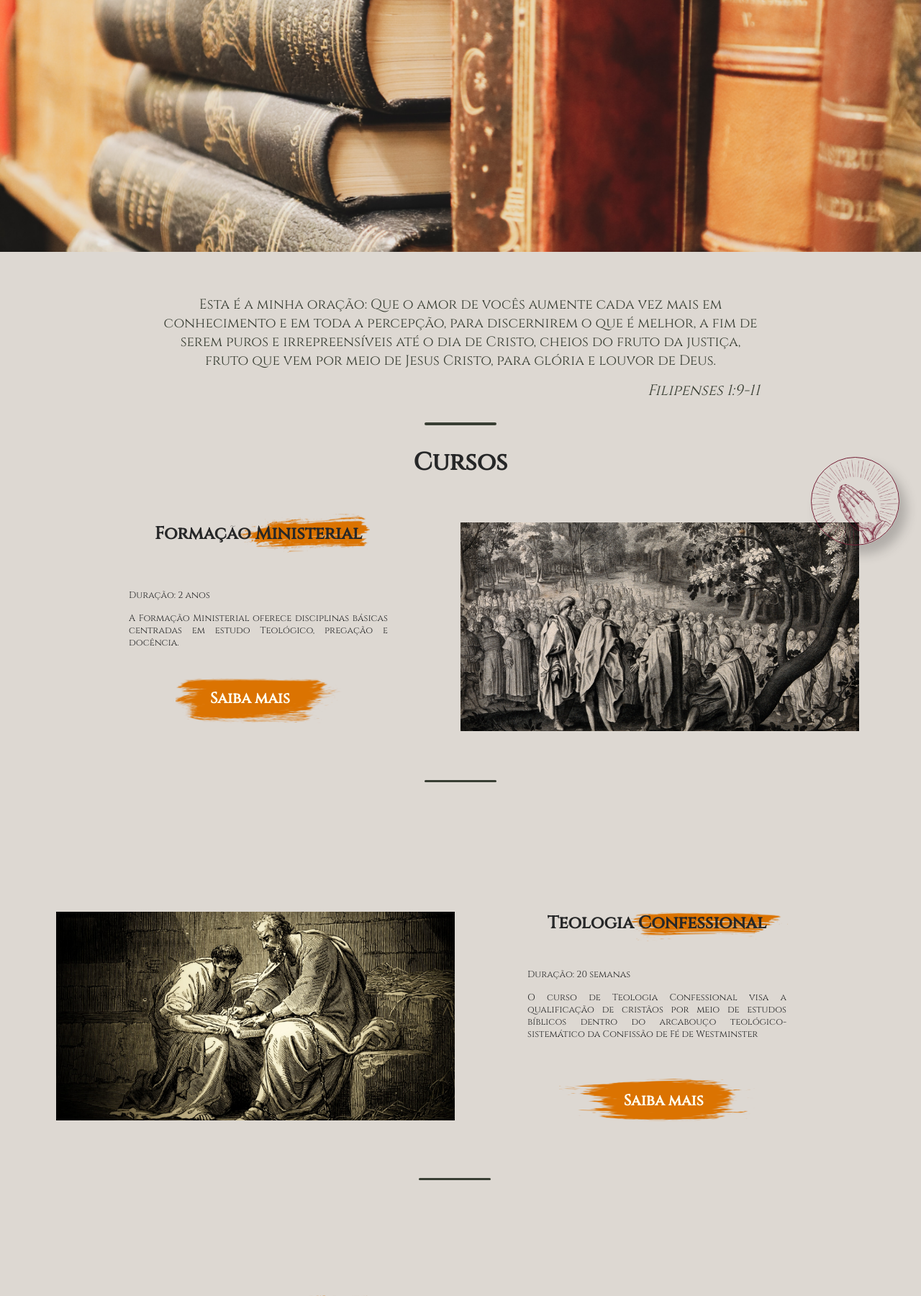
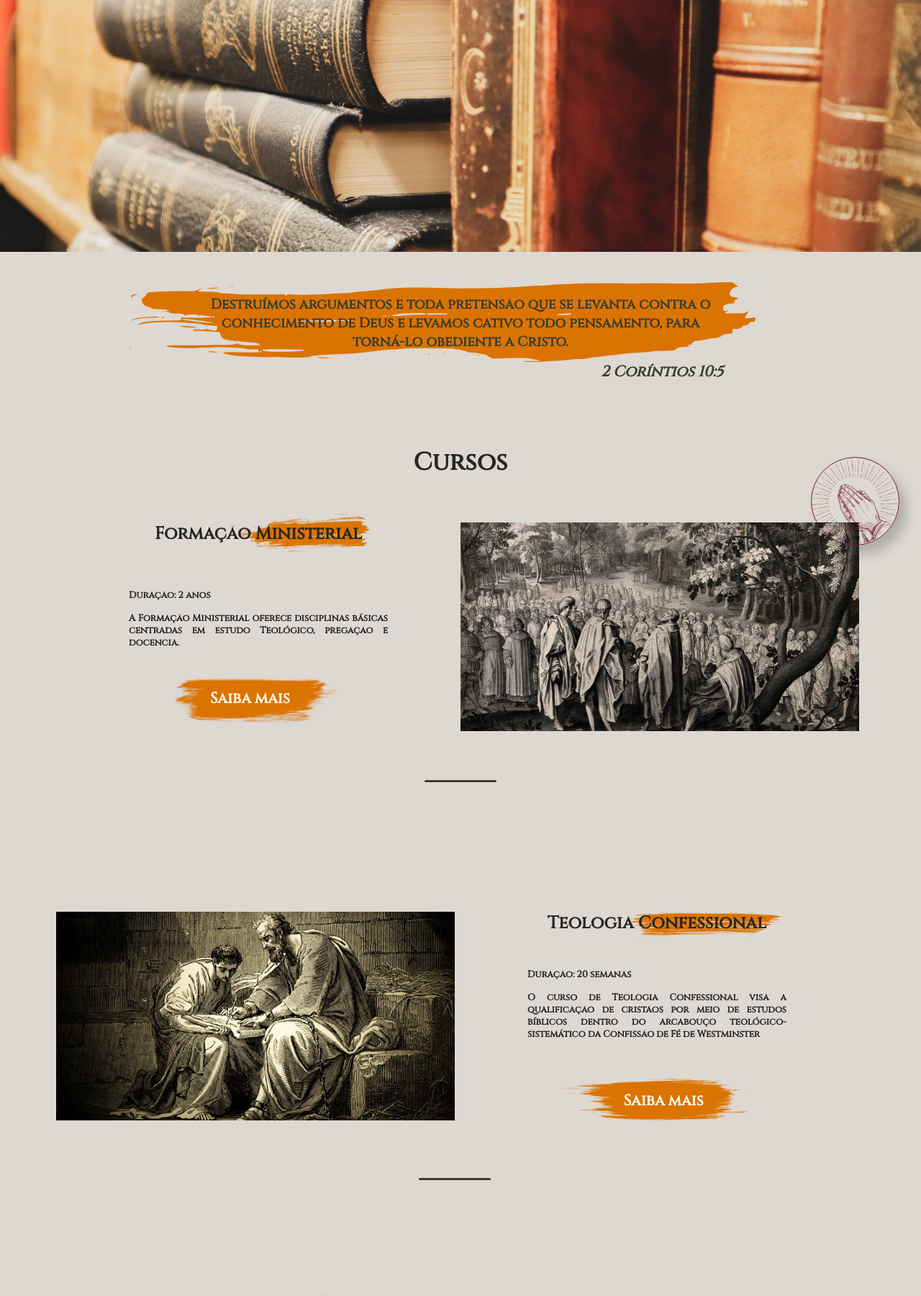
Before and after one commit to lothllann/IPB, a PHP site: page /theological_center.html in a window 1280 px wide. Shown: the top 1801 px of the page at 72% size. Run offline with PHP 8.4, Linux system fonts and the light colour scheme.

Commit message:
voltando ao centro teologico

```diff
--- a/index.html
+++ b/index.html
@@ -444,13 +444,13 @@
                         <h2>Nos acompanhe no</h2>
                         <ul class="rs">
                             <li>
-                                <a href="#"><img src="img/faceI.png" alt=""></a>
+                                <a href="https://www.facebook.com/IPCXS"><img src="img/faceI.png" alt=""></a>
                             </li>
                             <li>
-                                <a href="#"><img src="img/YouTubI.png" alt=""></a>
+                                <a href="https://www.youtube.com/channel/UCcTce4SyxW7k9H2ge9BY2kQ"><img src="img/YouTubI.png" alt=""></a>
                             </li>
                             <li>
-                                <a href="#"><img src="img/InstaI.png" alt=""></a>
+                                <a href="https://instagram.com/ipcxs?utm_medium=copy_link"><img src="img/InstaI.png" alt=""></a>
                             </li>
                         </ul>
                     </div>
--- a/style.css
+++ b/style.css
@@ -34,7 +34,7 @@ dd {
 
 h1 {
     margin: 0 auto;
-    color: #3a1e1c;
+    color: #731D34;
     text-align: center;
     font-size: 34px;
     font-weight: bold;
--- a/theological_center.css
+++ b/theological_center.css
@@ -5,6 +5,7 @@ INTRODUÇÃO
 body {
     background-color: #ddd8d2;
     font-family: 'Cinzel', serif;
+    font-weight: bold !important;
 }
 
 h1,
@@ -31,6 +32,14 @@ p {
     width: 65%;
 }
 
+.versiculo div {
+    display: inline;
+    position: relative;
+    bottom: 154px;
+    right: 13%;
+    z-index: -1;
+}
+
 .versiculo p {
     color: #383e33;
     font-size: 1.2em;
@@ -43,16 +52,6 @@ p {
     font-size: 1.3em;
     text-align: right;
     font-style: italic;
-}
-
-.versiculo span ::after {
-    display: block;
-    content: "";
-    width: 100px;
-    height: 4px;
-    background: #383e33;
-    margin: 30px auto 120px auto;
-    border-radius: 4px;
 }
 
 
@@ -147,6 +146,14 @@ CURSOS
     display: inline-block;
 }
 
+.cursos_btn img {
+    cursor: pointer;
+}
+
+.cursos_btn p {
+    cursor: pointer;
+}
+
 .mancha_min {
     margin-top: 24px;
 }
@@ -197,6 +204,7 @@ FOOTER
 
 .footer_theo {
     font-family: "Libre Baskerville";
+    margin-top: 90px;
 }
 
 .separador_theo {
--- a/theological_center.html
+++ b/theological_center.html
@@ -22,12 +22,17 @@
 
     </section>
 
-    <div class="versiculo">
-        <p>Esta é a minha oração: Que o amor de vocês aumente cada vez mais em conhecimento e em toda a percepção, para discernirem o que é melhor, a fim de serem puros e irrepreensíveis até o dia de Cristo, cheios do fruto da justiça, fruto que vem por
-            meio de Jesus Cristo, para glória e louvor de Deus.</p>
-        <span>
-            <p>Filipenses 1:9-11</p>
+
+    <div class="container">
+        <div class="versiculo">
+            <p>Destruímos argumentos e toda pretensão que se levanta contra o conhecimento de Deus e levamos cativo todo pensamento, para torná-lo obediente a Cristo.</p>
+
+            <span>
+            <p>2 Coríntios 10:5</p>
         </span>
+
+            <div><img src="img/mancha_intro.png"></div>
+        </div>
     </div>
 
     <section class="cursos">
@@ -129,12 +134,17 @@
 
 
 
-    <section class="separador_theo">
-        <div class="v container">
-            E a esperança não nos decepciona, porque Deus derramou seu amor em nossos corações, por meio do Espírito Santo que ele nos concedeu.
-            <div>Romanos 5:5</div>
+    <div class="container">
+        <div class="versiculo">
+            <p>Destruímos argumentos e toda pretensão que se levanta contra o conhecimento de Deus e levamos cativo todo pensamento, para torná-lo obediente a Cristo.</p>
+
+            <span>
+            <p>2 Coríntios 10:5</p>
+        </span>
+
+            <div><img src="img/mancha_intro.png"></div>
         </div>
-    </section>
+    </div>
 
     <footer class="footer_theo">
 
@@ -210,13 +220,13 @@
                         <h2>Nos acompanhe no</h2>
                         <ul class="rs">
                             <li>
-                                <a href="#"><img src="img/faceI.png" alt=""></a>
+                                <a href="https://www.facebook.com/IPCXS"><img src="img/faceI.png" alt=""></a>
                             </li>
                             <li>
-                                <a href="#"><img src="img/YouTubI.png" alt=""></a>
+                                <a href="https://www.youtube.com/channel/UCcTce4SyxW7k9H2ge9BY2kQ"><img src="img/YouTubI.png" alt=""></a>
                             </li>
                             <li>
-                                <a href="#"><img src="img/InstaI.png" alt=""></a>
+                                <a href="https://instagram.com/ipcxs?utm_medium=copy_link"><img src="img/InstaI.png" alt=""></a>
                             </li>
                         </ul>
                     </div>
```
Also changed, not shown: img/mancha_intro.png.
